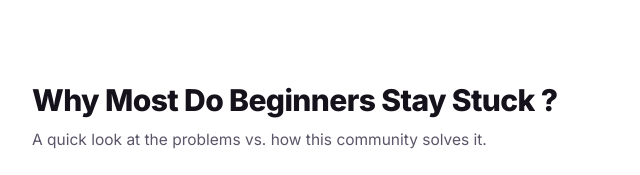
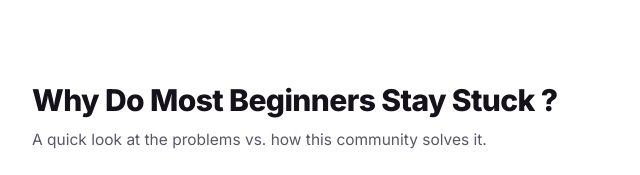
Before and after one commit to kidnappedmyself1/website, a plain HTML site: page index.html in a window 1280 px wide. Shown: the part 2703-2878 px from the top of the page, 316-956 px from the left. Drawn offline with Linux system fonts and the light colour scheme.

Commit message:
Update index.html

```diff
--- a/index.html
+++ b/index.html
@@ -604,7 +604,7 @@
   <!-- COMPARISON -->
   <section class="section wrap">
     <div class="section-head">
-      <h2>Why Most Do Beginners Stay Stuck ?</h2>
+      <h2>Why Do Most Beginners Stay Stuck ?</h2>
       <p>A quick look at the problems vs. how this community solves it.</p>
     </div>
     <div class="compare-wrap">
```
